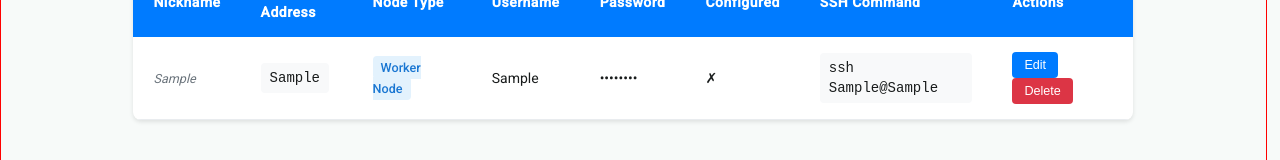
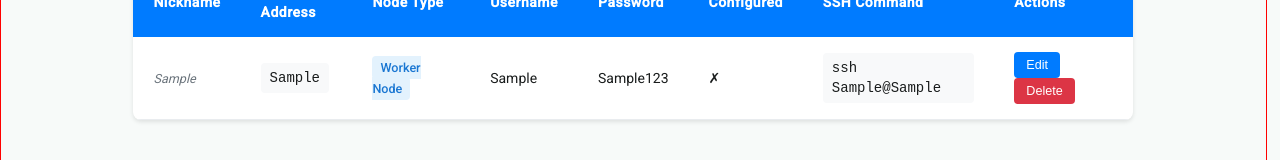
Before and after one commit to Milldrew/kubernetes-browser-wizard, an Angular app in the folder web-bundle-angular/: page / in a window 1280 px wide. Both pictures are taken after typing "Sample", "Sample", "Sample", "Sample123" into the empty fields and a click on the button "Add Node". Shown: the part 377-537 px from the top of the page. Built offline with nearby package versions, Linux system fonts and the light colour scheme.

Commit message:
📅  | Fri Aug  8 16:30:54 MDT 2025

```diff
--- a/web-bundle-angular/src/app/cluster-ip-info/cluster-ip-info.component.html
+++ b/web-bundle-angular/src/app/cluster-ip-info/cluster-ip-info.component.html
@@ -151,7 +151,7 @@
                   />
                 } @else {
                   <span class="node-password">
-                    {{ node.password ? '••••••••' : '-' }}
+                    {{ node.password || '-' }}
                   </span>
                 }
               </td>
```
